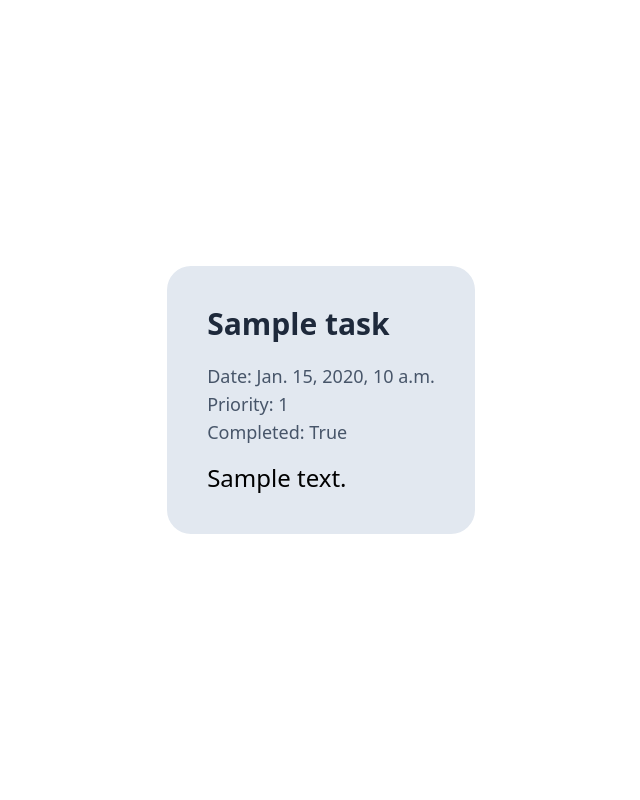
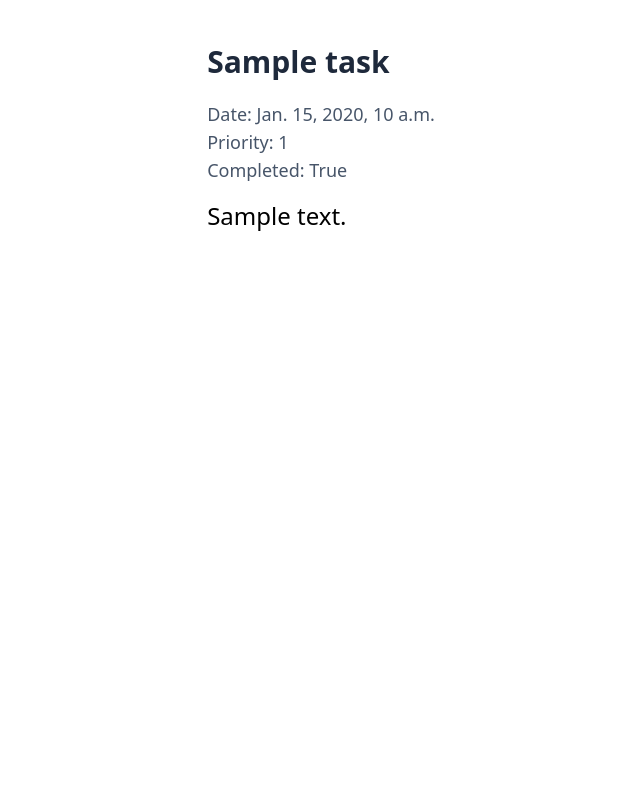
Before and after one commit to iamsdas/task-management, a Django app: page /detail_task/1 in a window 1280 px wide. Shown: the whole page, without its empty margins (319-959 px from the left). Run offline with Django 3.2, Linux system fonts and the light colour scheme; a user stored in the database is signed in; tables that the repository leaves empty hold one stand-in row (values such as "Sample post"); some libraries are stand-ins or nearby versions.

Commit message:
styling update

```diff
--- a/templates/base.html
+++ b/templates/base.html
@@ -14,6 +14,16 @@
       crossorigin="anonymous"
       referrerpolicy="no-referrer"
     />
+    <style>
+      ::-webkit-scrollbar {
+        width: 8px;
+      }
+
+      ::-webkit-scrollbar-thumb {
+        background: lightgrey;
+        border-radius: 10px;
+      }
+    </style>
     {% tailwind_css %}
   </head>
 
--- a/templates/task_detail.html
+++ b/templates/task_detail.html
@@ -1,6 +1,6 @@
 {% extends "./base.html"%} {% block content %}
-<div class="flex flex-col items-left justify-center grow">
-  <div class="bg-slate-200 p-10 rounded-3xl">
+<div class="flex flex-col items-center grow">
+  <div class="p-10 rounded-3xl">
     <div class="text-slate-800 text-3xl font-semibold pb-5">
       {{object.title}}
     </div>
--- a/templates/tasks.html
+++ b/templates/tasks.html
@@ -46,7 +46,7 @@
 </div>
 
 <!-- Tasks List -->
-<div class="w-full grow overflow-y-auto">
+<div class="w-full grow overflow-y-auto pr-2">
   {% for task in tasks %}
   <div
     class="flex items-center w-full justify-between bg-slate-100 mb-5 py-4 px-6 rounded-2xl"
```
